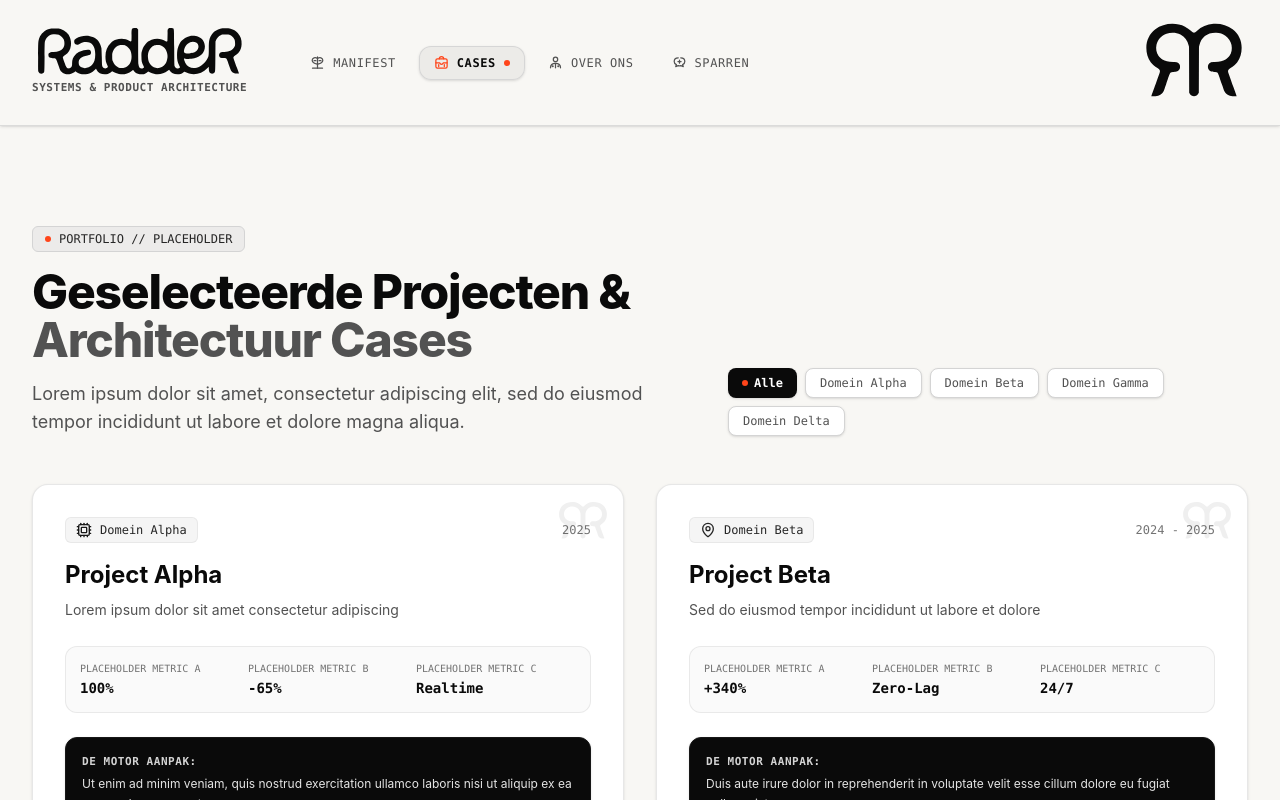
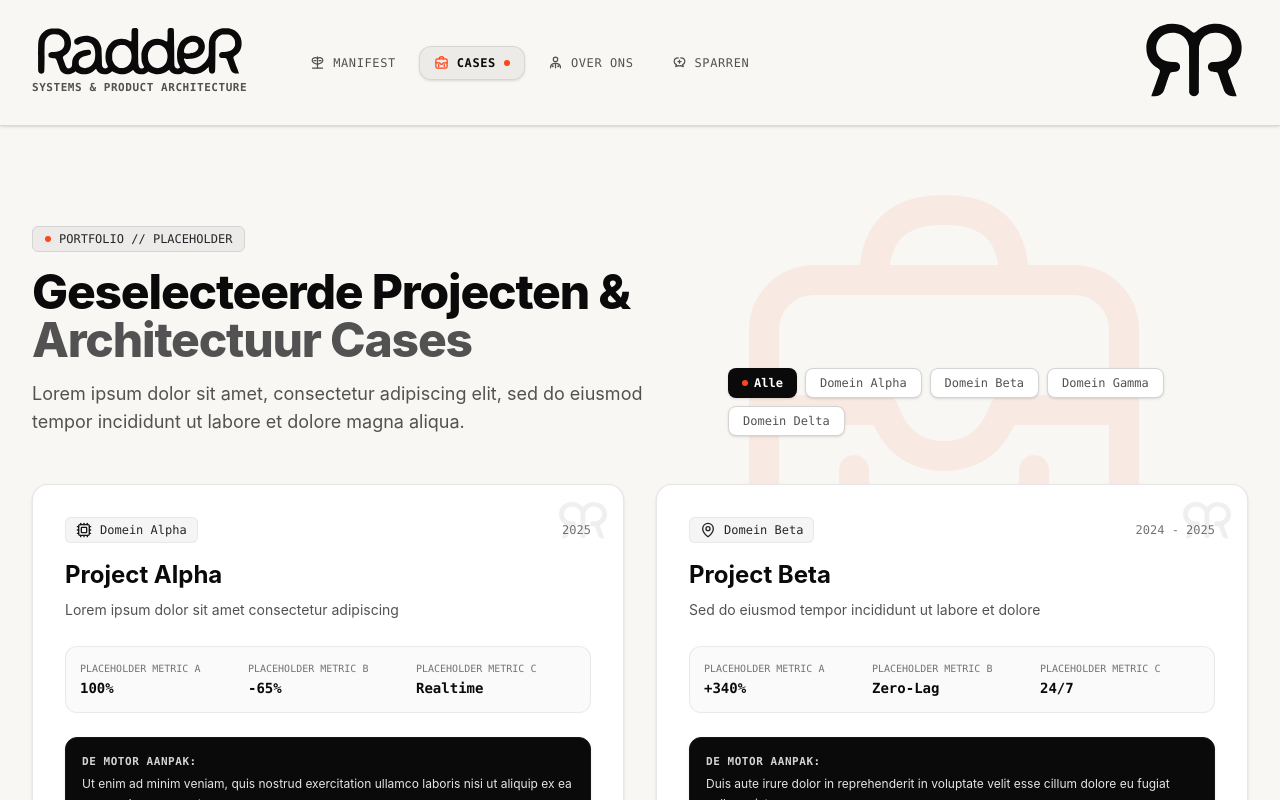
Before and after one commit to radder1972/emmer, a React (Vite) app: page / in a window 1280 px wide. Both pictures are taken after a click on the button "Bekijk Cases". Shown: the top 800 px of the page. Built offline with nearby package versions, Linux system fonts and the light colour scheme.

Commit message:
feat(watermark): subtle large bespoke page icons in vermilion accent color behind headers across all pages

```diff
--- a/src/components/CaseStudies.tsx
+++ b/src/components/CaseStudies.tsx
@@ -4,6 +4,7 @@ import type { CaseStudy } from '../data/projects';
 import { CaseModal } from './CaseModal';
 import { Cpu, Layers, Globe, MapPin, Truck, ChevronRight } from 'lucide-react';
 import { RadderLogo } from './RadderLogo';
+import { RadderIconCases } from './RadderNavIcons';
 
 interface CaseStudiesProps {
   onOpenContact: () => void;
@@ -35,8 +36,13 @@ export const CaseStudies: React.FC<CaseStudiesProps> = ({ onOpenContact }) => {
   };
 
   return (
-    <section className="pt-40 sm:pt-48 lg:pt-56 pb-20 bg-[#f8f7f4] relative">
-      <div className="max-w-7xl mx-auto px-4 sm:px-6 lg:px-8">
+    <section className="pt-40 sm:pt-48 lg:pt-56 pb-20 bg-[#f8f7f4] relative overflow-hidden">
+      {/* Page Watermark: Cases Icon in Vermilion Accent */}
+      <div className="absolute right-4 sm:right-12 lg:right-24 top-28 sm:top-36 lg:top-40 pointer-events-none select-none text-[#ff451a] opacity-[0.05] sm:opacity-[0.07] z-0 transition-opacity">
+        <RadderIconCases size={480} strokeWidth={1.5} color="#ff451a" />
+      </div>
+
+      <div className="max-w-7xl mx-auto px-4 sm:px-6 lg:px-8 relative z-10">
         {/* Section Header */}
         <div className="flex flex-col md:flex-row md:items-end justify-between mb-12 gap-6">
           <div className="text-left max-w-2xl">
--- a/src/components/ContactSection.tsx
+++ b/src/components/ContactSection.tsx
@@ -1,7 +1,7 @@
 import React, { useState, useEffect } from 'react';
 import { Mail, ArrowRight, Check, Copy, MapPin, ShieldCheck } from 'lucide-react';
 import { RadderLogo } from './RadderLogo';
-import { RadderIconTerminal } from './RadderNavIcons';
+import { RadderIconTerminal, RadderIconSparren } from './RadderNavIcons';
 
 interface ContactSectionProps {
   initialBrief?: string;
@@ -35,8 +35,13 @@ export const ContactSection: React.FC<ContactSectionProps> = ({ initialBrief })
   };
 
   return (
-    <section id="contact" className="pt-40 sm:pt-48 lg:pt-56 pb-24 bg-[#f8f7f4] relative">
-      <div className="max-w-7xl mx-auto px-4 sm:px-6 lg:px-8">
+    <section id="contact" className="pt-40 sm:pt-48 lg:pt-56 pb-24 bg-[#f8f7f4] relative overflow-hidden">
+      {/* Page Watermark: Sparren Icon in Vermilion Accent */}
+      <div className="absolute right-4 sm:right-12 lg:right-24 top-28 sm:top-36 lg:top-40 pointer-events-none select-none text-[#ff451a] opacity-[0.05] sm:opacity-[0.07] z-0 transition-opacity">
+        <RadderIconSparren size={480} strokeWidth={1.5} color="#ff451a" />
+      </div>
+
+      <div className="max-w-7xl mx-auto px-4 sm:px-6 lg:px-8 relative z-10">
         <div className="grid grid-cols-1 lg:grid-cols-12 gap-12 text-left">
           {/* Left Column: Direct Info */}
           <div className="lg:col-span-5 space-y-8">
--- a/src/components/FounderSection.tsx
+++ b/src/components/FounderSection.tsx
@@ -1,7 +1,7 @@
 import React from 'react';
 import { ArrowRight, CheckCircle2 } from 'lucide-react';
 import { RadderLogo } from './RadderLogo';
-import { RadderIconTerminal } from './RadderNavIcons';
+import { RadderIconTerminal, RadderIconAbout } from './RadderNavIcons';
 
 interface FounderSectionProps {
   onNavigateToSparren?: () => void;
@@ -9,8 +9,13 @@ interface FounderSectionProps {
 
 export const FounderSection: React.FC<FounderSectionProps> = ({ onNavigateToSparren }) => {
   return (
-    <section className="pt-40 sm:pt-48 lg:pt-56 pb-20 bg-[#f8f7f4] relative">
-      <div className="max-w-7xl mx-auto px-4 sm:px-6 lg:px-8">
+    <section className="pt-40 sm:pt-48 lg:pt-56 pb-20 bg-[#f8f7f4] relative overflow-hidden">
+      {/* Page Watermark: Over Ons (Triad) Icon in Vermilion Accent */}
+      <div className="absolute right-4 sm:right-12 lg:right-24 top-28 sm:top-36 lg:top-40 pointer-events-none select-none text-[#ff451a] opacity-[0.05] sm:opacity-[0.07] z-0 transition-opacity">
+        <RadderIconAbout size={480} strokeWidth={1.5} color="#ff451a" />
+      </div>
+
+      <div className="max-w-7xl mx-auto px-4 sm:px-6 lg:px-8 relative z-10">
         <div className="grid grid-cols-1 lg:grid-cols-12 gap-12 items-start">
           {/* Left Column: Portrait photo in Swiss Editorial styling (Sticky on Desktop) */}
           <div className="lg:col-span-5 flex justify-center lg:justify-start lg:sticky lg:top-36">
--- a/src/components/Hero.tsx
+++ b/src/components/Hero.tsx
@@ -1,7 +1,7 @@
 import React from 'react';
 import { ArrowRight, Layers } from 'lucide-react';
-import { RadderLogo } from './RadderLogo';
 import {
+  RadderIconManifest,
   RadderIconStrateeg,
   RadderIconArchitect,
   RadderIconMaker,
@@ -19,12 +19,12 @@ export const Hero: React.FC<HeroProps> = ({ onOpenContact, onExploreCases }) =>
       {/* Subtle Warm Paper Glow & Monograph Vignette */}
       <div className="absolute top-1/4 left-1/2 -translate-x-1/2 w-[850px] h-[400px] bg-gradient-to-b from-black/[0.03] to-transparent blur-[140px] -z-10 pointer-events-none" />
 
-      {/* Hero Architectural Emblem Watermark (Deep Black Ink with subtle paper trace) */}
-      <div className="absolute right-4 sm:right-12 lg:right-24 top-36 sm:top-44 lg:top-52 w-[320px] sm:w-[420px] lg:w-[500px] opacity-[0.04] pointer-events-none select-none text-neutral-950 -z-10 transition-opacity">
-        <RadderLogo size={500} glow={false} color="#0a0a0a" />
+      {/* Page Watermark: Manifest Icon in Vermilion Accent */}
+      <div className="absolute right-4 sm:right-12 lg:right-24 top-28 sm:top-36 lg:top-40 pointer-events-none select-none text-[#ff451a] opacity-[0.05] sm:opacity-[0.07] -z-10 transition-opacity">
+        <RadderIconManifest size={480} strokeWidth={1.5} color="#ff451a" />
       </div>
 
-      <div className="max-w-7xl mx-auto px-4 sm:px-6 lg:px-8">
+      <div className="max-w-7xl mx-auto px-4 sm:px-6 lg:px-8 relative z-10">
         {/* Hero Main Content */}
         <div className="max-w-4xl text-left space-y-7">
           <div className="inline-flex items-center gap-2 px-3.5 py-1.5 rounded-md bg-black/[0.04] border border-neutral-300 text-neutral-800 text-xs font-mono shadow-sm">
```
